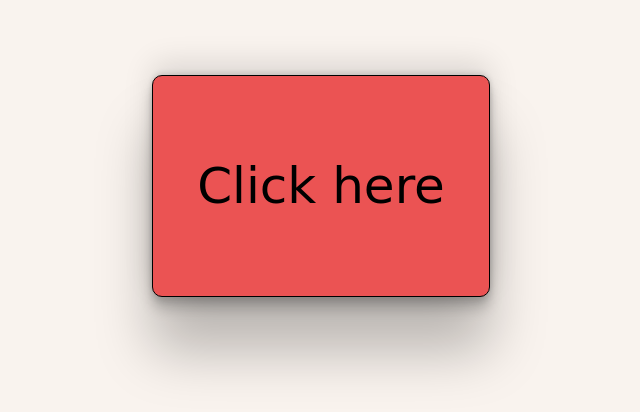
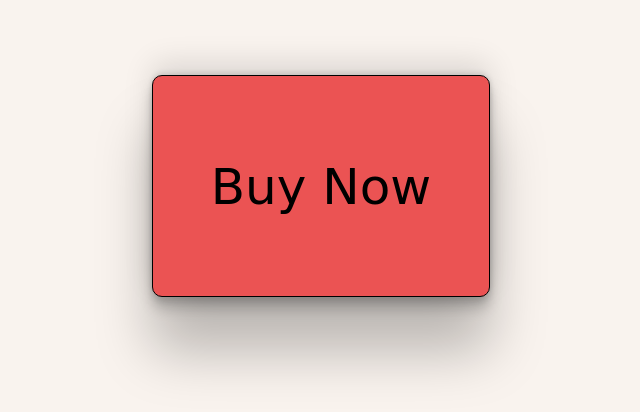
Before and after one commit to CT-abhishek/demo, a plain HTML site: page index.html in a window 1280 px wide. Shown: the part 376-788 px from the top of the page, without its empty margins (14-654 px from the left). Drawn offline with Linux system fonts and the light colour scheme; a web font is replaced by a local one.

Commit message:
new branch updated on 19th may

```diff
--- a/index.html
+++ b/index.html
@@ -22,7 +22,9 @@
             <div class="container">
 
                 <div class ="card">
-                     <span class="text">Click here</span>
+                    <a href="https://www.reliancedigital.in/airpods-max-with-smart-case-and-anc-sky-blue/p/491936176?gclid=Cj0KCQjwspKUBhCvARIsAB2IYusa_803j2CJEMM3QZOQpWHZZRcHGdXyq7eag2cayr9zzKXfProFpa0aAoQOEALw_wcB">
+                        <span class="text">Buy Now</span>
+                    </a>
                 </div>
         </div>
 </body>
--- a/stylesheet/custom.css
+++ b/stylesheet/custom.css
@@ -20,7 +20,7 @@ body{
     text-align: center;
 }
 .apple{
-    width: 55%;
+    width: 50%;
     background-image: url(custom.css);
     background-repeat: no-repeat;
     float: left;
@@ -67,4 +67,5 @@ body{
     font-size: 50px;
     display: inline-block;
     vertical-align: middle;
+    color: #000000;
 }
```
